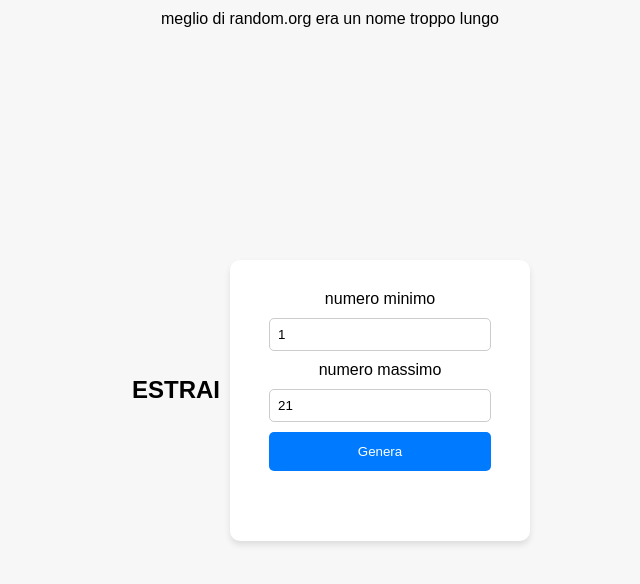
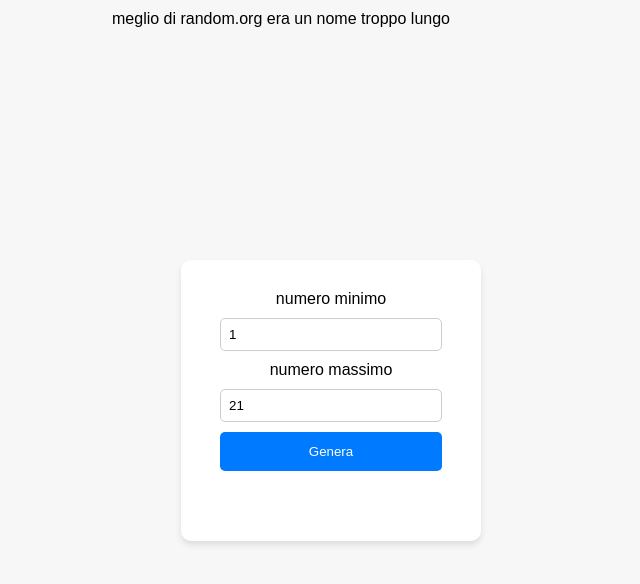
Before and after one commit to Michele291123/random, a plain HTML site: page index.html in a window 1280 px wide. Shown: the whole page, without its empty margins (309-949 px from the left). Drawn offline with Linux system fonts and the light colour scheme.

Commit message:
Add files via upload

```diff
--- a/index.html
+++ b/index.html
@@ -6,7 +6,6 @@
     <title>Random</title>
 </head>
 <body>
-    <h1 id="sopra">ESTRAI</h1>
     <div id="generatore">
         <div id="inizo">
         <p id="inizio">meglio di random.org era un nome troppo lungo</p>
--- a/style.css
+++ b/style.css
@@ -23,12 +23,6 @@
     padding: 30px;
     text-align: center;
     width: 300px;
-  }
-
- #sopra {
-    font-size: 24px;
-    margin-bottom: 20px;
-    margin-right: 10px;
   }
 
  #inizo {
```
